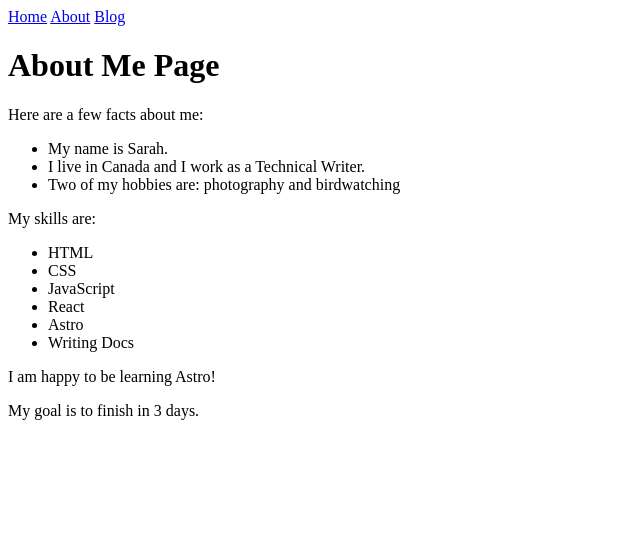
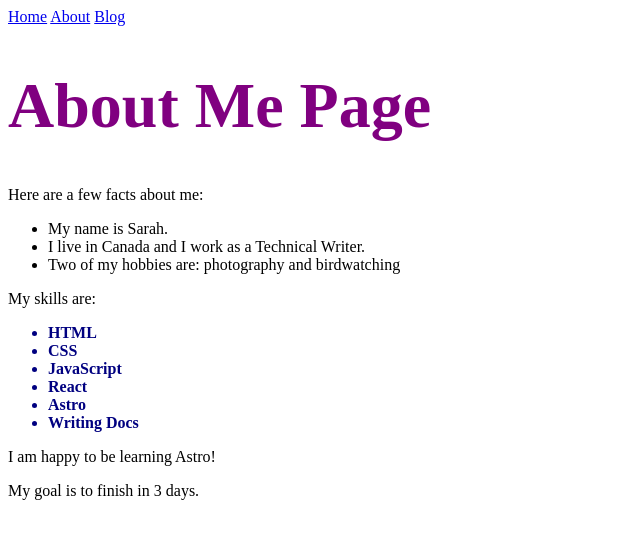
Before and after one commit to lucianpastures/latin-astro-blog, an Astro site: page /about in a window 1280 px wide. Shown: the whole page, without its empty margins (0-640 px from the left). Built offline with nearby package versions, Linux system fonts and the light colour scheme; Astro itself is replaced by a stand-in of ours.

Commit message:
Add local about styles

```diff
--- a/src/pages/about.astro
+++ b/src/pages/about.astro
@@ -13,6 +13,8 @@ const skills = ["HTML", "CSS", "JavaScript", "React", "Astro", "Writing Docs"];
 const happy = true;
 const finished = false;
 const goal = 3;
+
+const skillColor = "navy";
 ---
 <html lang="en">
 	<head>
@@ -21,6 +23,16 @@ const goal = 3;
 		<meta name="viewport" content="width=device-width" />
 		<meta name="generator" content={Astro.generator} />
 		<title>{pageTitle}</title>
+        <style define:vars={{skillColor}}>
+            h1 {
+              color: purple;
+              font-size: 4rem;
+            }
+            .skill {
+                color: var(--skillColor);
+                font-weight: bold;
+            }
+        </style>
 	</head>
 	<body>
         <a href="/">Home</a>
@@ -37,7 +49,7 @@ const goal = 3;
             </ul>
         <p>My skills are:</p>
         <ul>
-            {skills.map((skill) => <li>{skill}</li>)}
+            {skills.map((skill) => <li class="skill">{skill}</li>)}
         </ul>
         {happy && <p>I am happy to be learning Astro!</p>}
         {finished && <p>I finished this tutorial!</p>}
```
